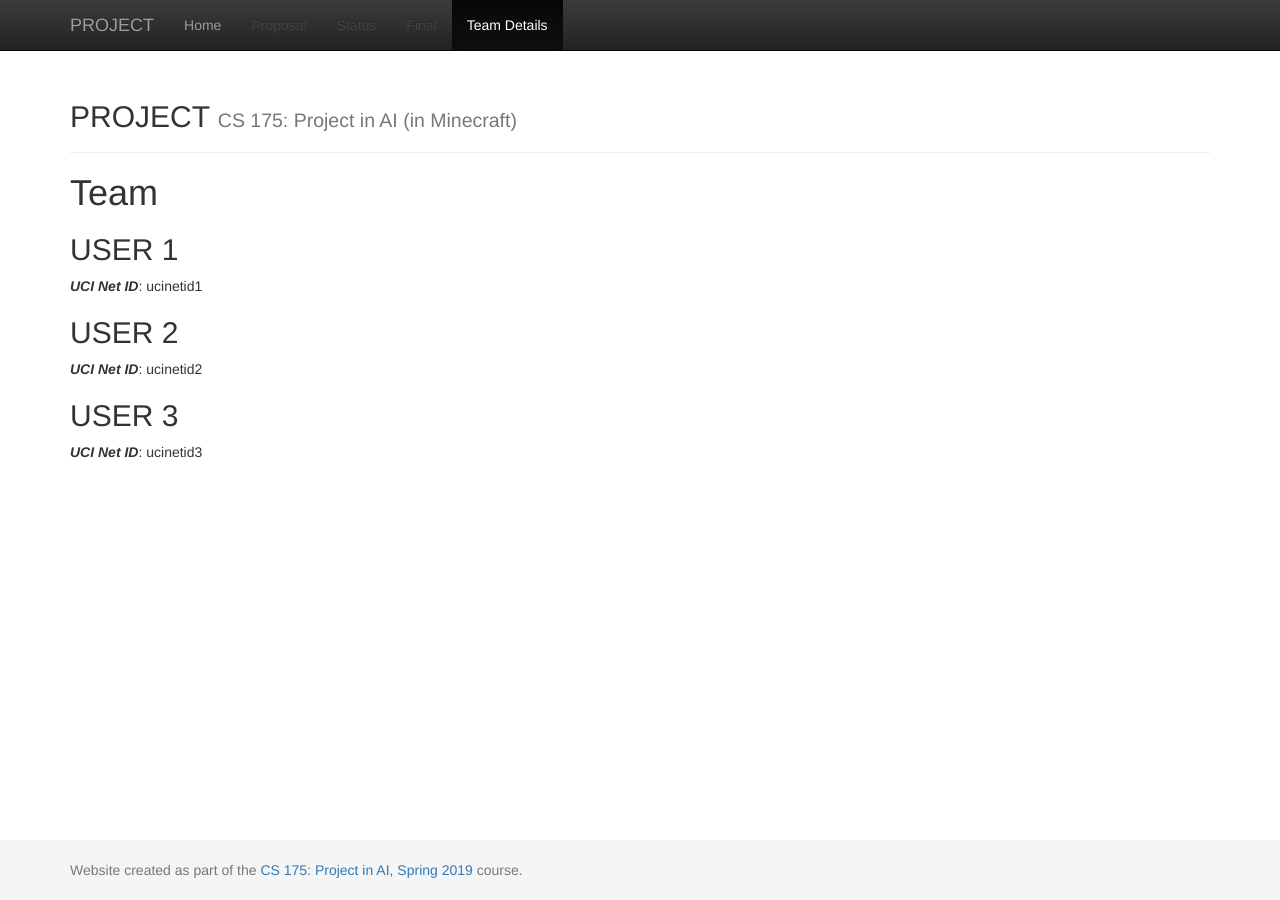
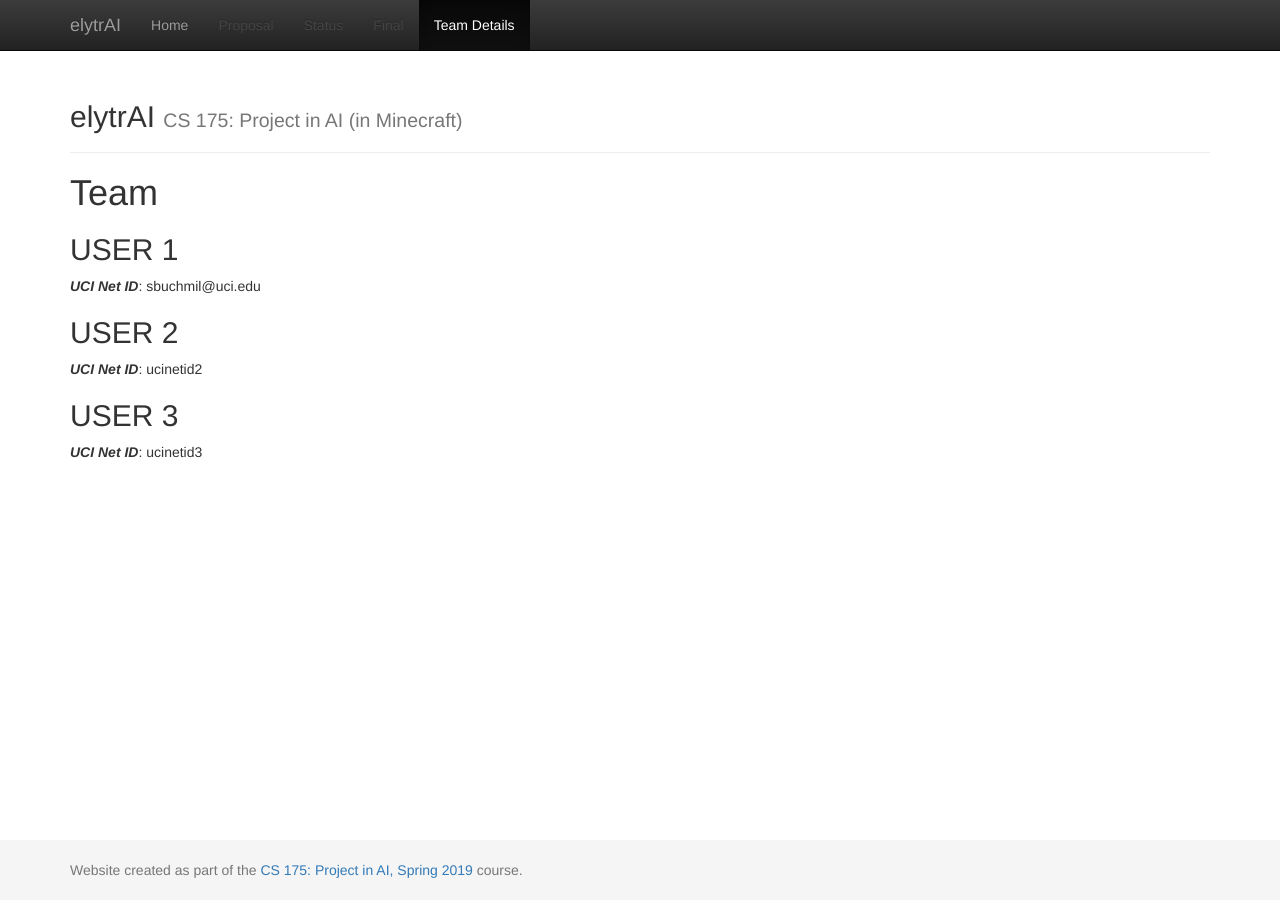
Before and after one commit to sbuchmiller/elytrAI, a Jekyll site: the page built from docs/team.md, in a window 1280 px wide. Built offline with Jekyll 4.4.1, drawn with Linux system fonts in a browser that asks for light colours.

Commit message:
sbuchmiller - added project name and my usiNetId to website

```diff
--- a/docs/_config.yml
+++ b/docs/_config.yml
@@ -1,7 +1,7 @@
 ###########
 # site.title
 
-title:    'PROJECT'
+title:    'elytrAI'
 subtitle: 'CS 175: Project in AI (in Minecraft)'
 
 
--- a/docs/team.md
+++ b/docs/team.md
@@ -7,7 +7,7 @@ title:  Team
 
 
 ## USER 1
-***UCI Net ID***: ucinetid1
+***UCI Net ID***: sbuchmil@uci.edu
 
 ## USER 2
 ***UCI Net ID***: ucinetid2
```
Also changed, not shown: README.md.
